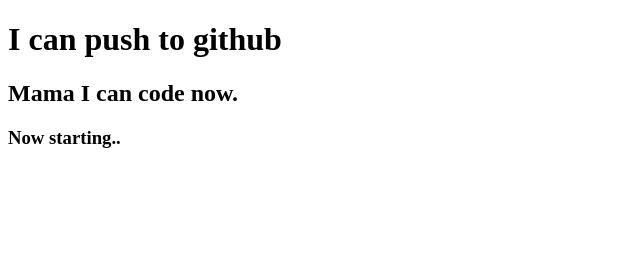
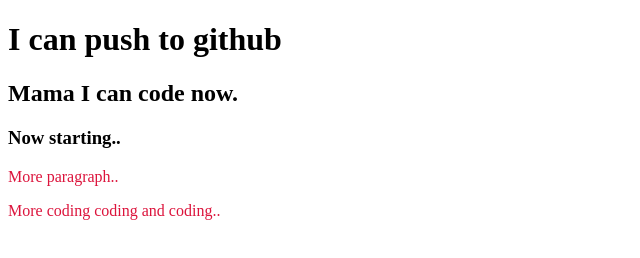
Before and after one commit to zarinsharmin/my-second-repo, a plain HTML site: page index.html in a window 1280 px wide. Shown: the whole page, without its empty margins (0-640 px from the left). Drawn offline with Linux system fonts and the light colour scheme.

Commit message:
style added

```diff
--- a/index.html
+++ b/index.html
@@ -5,10 +5,14 @@
     <meta http-equiv="X-UA-Compatible" content="IE=edge">
     <meta name="viewport" content="width=device-width, initial-scale=1.0">
     <title>My second github repo</title>
+    <link rel="stylesheet" href="style.css">
+
 </head>
 <body>
    <h1>I can push to github</h1>
    <h2>Mama I can code now.</h2>
    <h3>Now starting..</h3>
+   <p> More paragraph..</p>
+   <p>More coding coding and coding..</p>
 </body>
 </html>
--- /dev/null
+++ b/style.css
@@ -0,0 +1,3 @@
+p{
+   color:crimson;
+}
```
